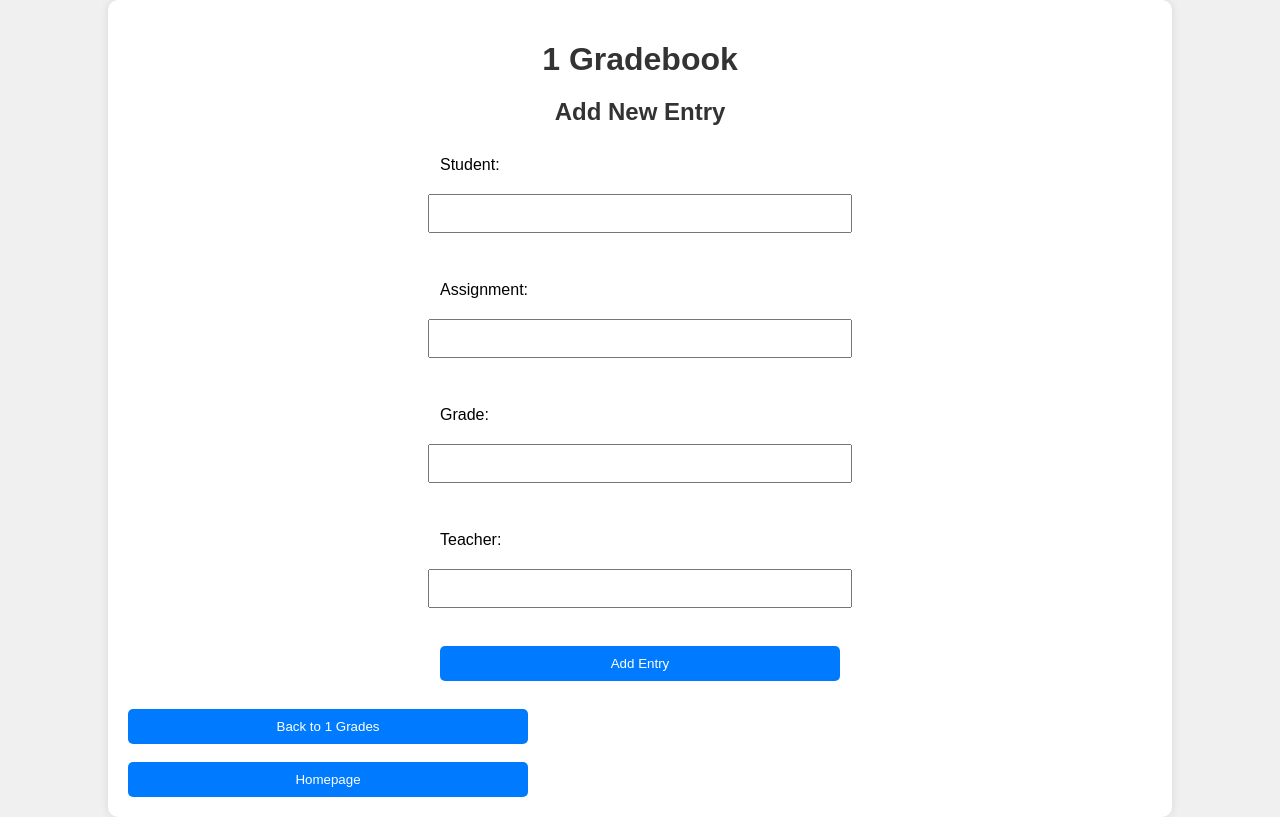
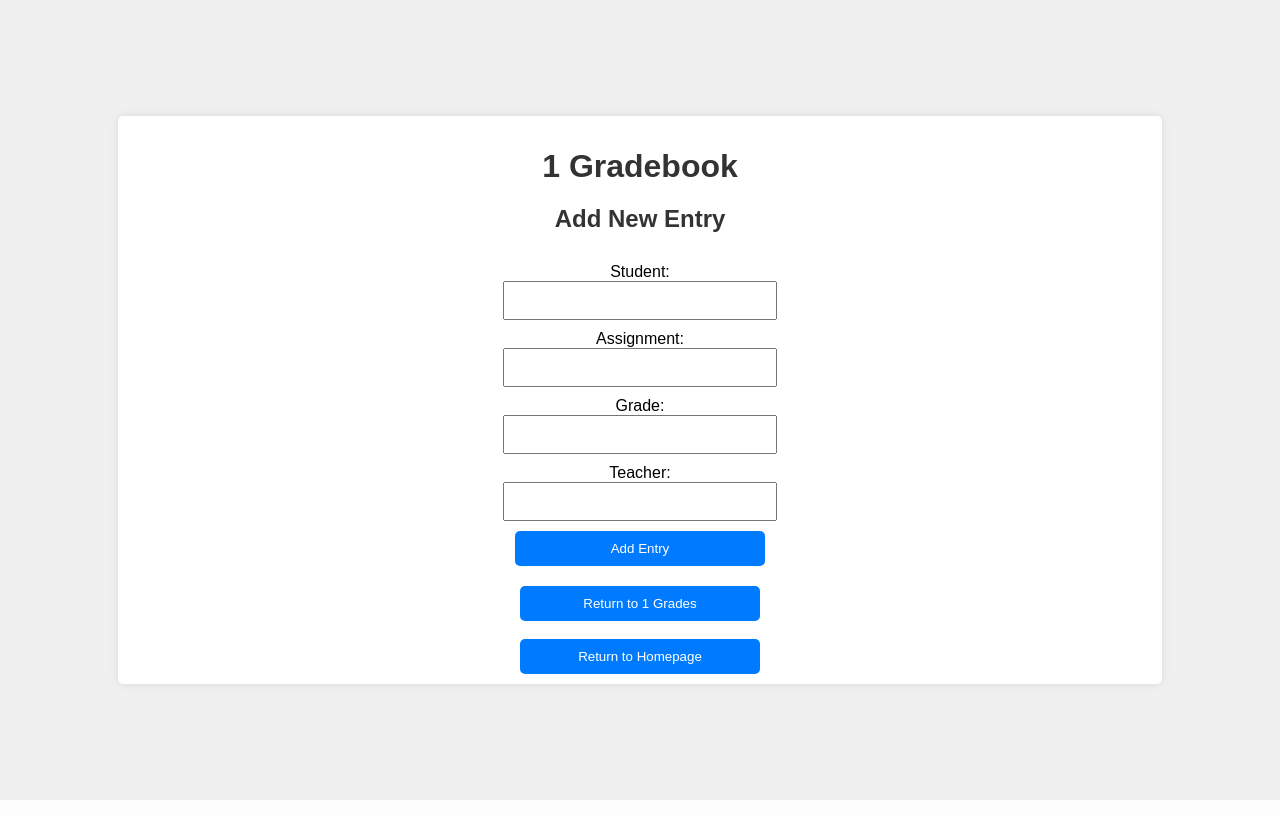
Before and after one commit to ejmccallum/PythonFinal, a Flask app: page /1 in a window 1280 px wide. Run offline with Flask 3, Linux system fonts and the light colour scheme.

Commit message:
edit to html formatting and added edit functionality

```diff
--- a/app/app.py
+++ b/app/app.py
@@ -48,6 +48,26 @@ def add_entry(subject: str) -> Response:
     collection.insert_one(entry)
     return redirect(url_for('subject_grades', subject=subject))
 
+@app.route('/<subject>/edit/<entry_id>', methods=['GET', 'POST'])
+def edit_entry(subject: str, entry_id: str) -> Response:
+    collection: Collection = db[subject]
+    entry = collection.find_one({'_id': ObjectId(entry_id)})
+
+    if request.method == 'POST':
+        # Update the entry with the edited values
+        updated_entry = {
+            'student_name': request.form['student'],
+            'assignment_name': request.form['assignment'],
+            'grade_value': request.form['grade'],
+            'teacher_name': request.form['teacher']
+        }
+
+        collection.update_one({'_id': ObjectId(entry_id)}, {'$set': updated_entry})
+        return redirect(url_for('subject_grades', subject=subject))
+
+    return render_template('edit_entry.html', subject=subject, entry=entry)
+
+
 
 @app.route('/<subject>/delete/<entry_id>', methods=['POST'])
 def delete_entry(subject: str, entry_id: str) -> Response:
--- a/app/static/css/style.css
+++ b/app/static/css/style.css
@@ -12,10 +12,11 @@ body {
 .container {
   width: 80%;
   max-width: 1200px;
+  text-align: center;
   margin: auto;
-  padding: 20px;
+  padding: 10px;
   background-color: white;
-  border-radius: 10px;
+  border-radius: 5px;
   box-shadow: 0 0 10px rgba(0, 0, 0, 0.1);
 }
 
@@ -25,10 +26,6 @@ h1, h2 {
   text-align: center;
 }
 
-.subject-list {
-  list-style: none;
-  padding: 0;
-}
 
 .subject-item {
   display: inline-block;
@@ -90,3 +87,9 @@ button:hover {
 a {
   text-decoration: none;
 }
+
+.subject-list {
+  display: flex;
+  flex-direction: row;
+  align-items: center;
+}
--- a/app/templates/index.html
+++ b/app/templates/index.html
@@ -9,7 +9,7 @@
 <body>
     <div class="container">
         <h1>Colorado Mesa Highschool Gradebook</h1>
-        <div class="subject-list">
+        <div class = "row">
             {% for subject in subjects %}
                 <a class="subject-item" href="{{ url_for('subject_grades', subject=subject) }}">{{ subject }}</a>
             {% endfor %}
--- a/app/templates/subject_detail.html
+++ b/app/templates/subject_detail.html
@@ -11,32 +11,48 @@
         <h1>{{ subject }} Gradebook</h1>
         <h2>Add New Entry</h2>
         <form method="post" action="{{ url_for('add_entry', subject=subject) }}">
+            <div class="row">
+                <div style="margin:10px">
                     <label for="student">Student:</label>
                     <input type="text" name="student" required><br>
+                </div>
 
+                <div style="margin:10px">
                     <label for="assignment">Assignment:</label>
                     <input type="text" name="assignment" required><br>
+                </div>
 
+                <div style="margin:10px">
                     <label for="grade">Grade:</label>
                     <input type="text" name="grade" required><br>
+                </div>
 
+                <div style="margin:10px">
                     <label for="teacher">Teacher:</label>
                     <input type="text" name="teacher" required><br>
+                </div>
 
+                <div style="margin:10px">
                     <button type="submit">Add Entry</button>
                     <br>
+                </div>
+            </div>
         </form>
 
+
+        <div class="row" style="padding-top:10px">
             <div class="button-group">
+
                 <a href="{{ url_for('subject_grades', subject=subject) }}">
-                <button>Back to {{ subject }} Grades</button>
+                    <button style="max-width:240px">Return to {{ subject }} Grades</button>
                     <br><br>
                 </a>
                 <a href="{{ url_for('index') }}">
-                <button>Homepage</button>
+                    <button style="max-width:240px">Return to Homepage</button>
                     <br>
                 </a>
             </div>
         </div>
+    </div>
 </body>
 </html>
```
Also changed, not shown: app/templates/edit_entry.html (added, +47 -0 lines), app/templates/subject_grades.html (+10 -2 lines). Lines whose indentation alone changed are shown as unchanged.
